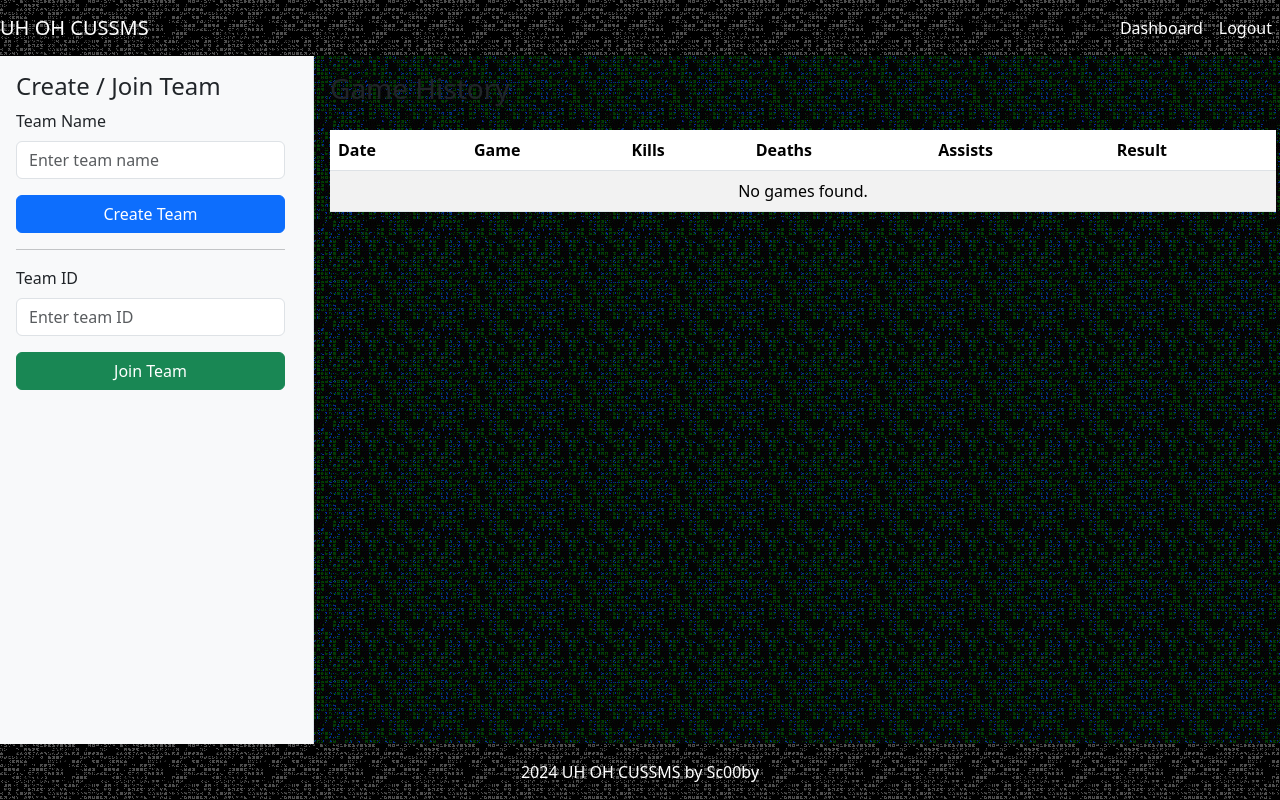
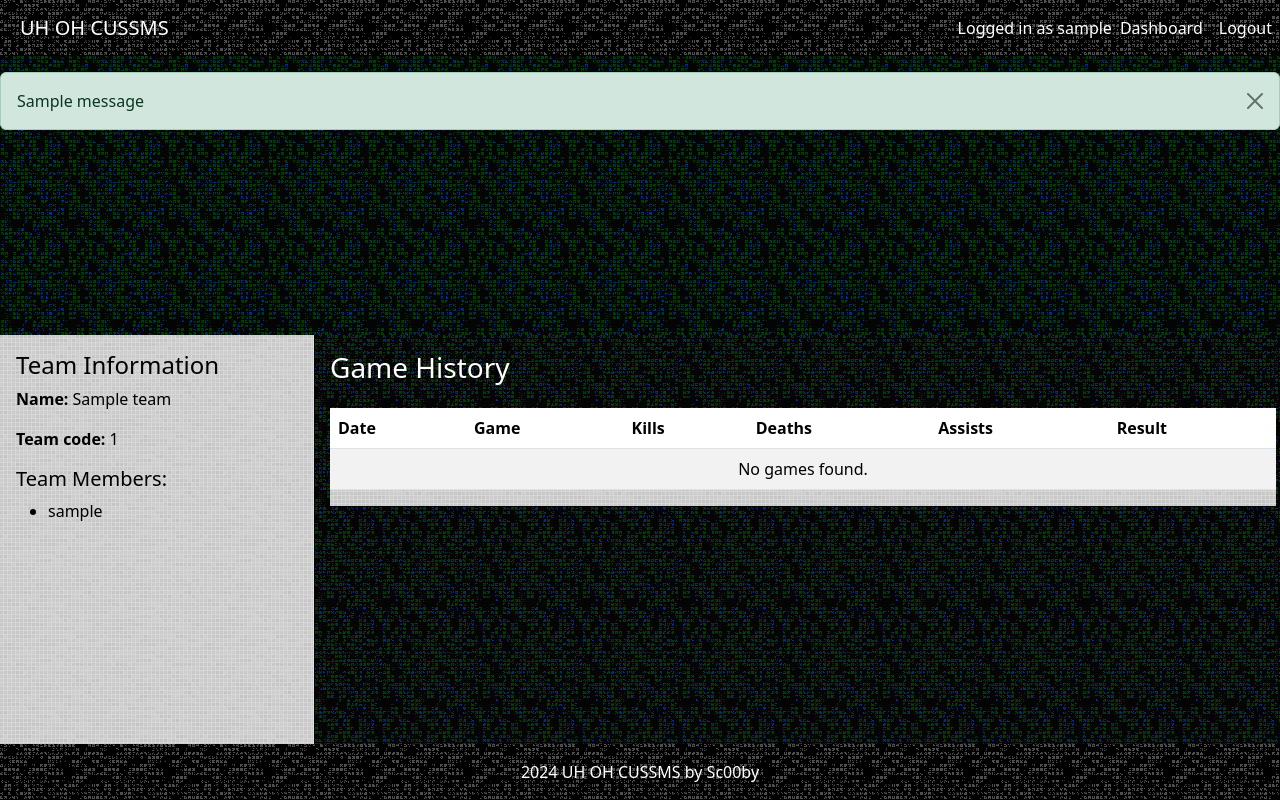
Before and after one commit to Aeconomy7/uhohcustoms, a Flask app: page /dashboard in a window 1280 px wide. Run offline with Flask 3, Linux system fonts and the light colour scheme; the visitor is signed in with stand-in values (Sample User, id 1); tables that the repository leaves empty hold one stand-in row (values such as "Sample post"); one stand-in notice (Sample message) is shown; data that the repository does not hold is empty; some libraries are stand-ins or nearby versions.

Commit message:
Implemented team join / create functionality and updated UI

```diff
--- a/app.py
+++ b/app.py
@@ -268,6 +268,9 @@ def create_team():
 		if not team_name:
 			raise ValueError("Team name cannot be empty.")
 
+		if session['team'] != 'None':
+			raise ValueError("You cannot create a team if you have already joined a team.")
+
 		if CUSTOMS_DB.check_if_team_exists_by_team_name(team_name) != None:
 			raise ValueError("Team name already exists.")
 
@@ -277,17 +280,19 @@ def create_team():
 		if not CUSTOMS_DB.register_team(team_name, team_uuid):
 			raise ValueError("Failed to create team.")
 
-		flash("Successfully created team!")
+		flash("Successfully created team!", 'success')
 
-		return jsonify({'status': 'Successfully created team'}), 201
+		#return jsonify({'status': 'Successfully created team'}), 201
 
 	except ValueError as e:
 		flash(str(e), 'danger')
-		return jsonify({'status': 'Failed to create team'}), 400
+		#return jsonify({'status': 'Failed to create team'}), 400
 
 	except Exception as e:
 		flash('An unexpected error occurred. Please try again.', 'danger')
-		return jsonify({'status': 'Unexpected error'}), 500
+		#return jsonify({'status': 'Unexpected error'}), 500
+
+	return redirect(url_for('dashboard'))
 
 
 # Join team
@@ -301,52 +306,60 @@ def join_team():
 		if 'username' not in session:
 			raise ValueError("Invalid session.")
 
+		if session['team'] != 'None':
+			raise ValueError("Already joined a team.")
+
 		username = session['username']
 
-		if not team_code:
+		if not team_uuid:
 			raise ValueError("Team code cannot be empty.")
 
-		team = CUSTOMS_DB.check_if_team_exists_by_team_uuid(team_code)
+		team = CUSTOMS_DB.check_if_team_exists_by_team_uuid(team_uuid)
 
 		if team == None:
 			raise ValueError("Team code is invalid.")
 
 		if not CUSTOMS_DB.join_user_to_team(username, team_uuid):
-			raise ValueError("Failed to create team.")
+			raise ValueError("Failed to join team.")
 
-		flash(f"Successfully joined team {team[1]}!")
+		flash(f"{username} successfully joined {team[1]}!", 'success')
+		session['team'] = team_uuid
 
-		return jsonify({'status': 'Successfully joined team'}), 200
+		#return jsonify({'status': 'Successfully joined team'}), 200
 
 	except ValueError as e:
 		flash(str(e), 'danger')
-		return jsonify({'status': 'Failed to join team'}), 400
+		#return jsonify({'status': 'Failed to join team'}), 400
 
 	except Exception as e:
 		flash('An unexpected error occurred. Please try again.', 'danger')
-		return jsonify({'status': 'Unexpected error'}), 500
+		#return jsonify({'status': 'Unexpected error'}), 500
 
+	return redirect(url_for('dashboard'))
 
 # Login
 @app.route('/login', methods=['GET','POST'])
 @auth.login_required
 def login():
 	if request.method == 'POST':
-		username = request.form['username']
+		email = request.form['email']
 		password = request.form['password']
 
-		user = CUSTOMS_DB.get_user_by_username(username)
+		user = CUSTOMS_DB.get_user_by_email(email)
 
 		if user	and check_password_hash(user[2], password):
 			session['user_id'] = user[0]
 			session['username'] = user[1]
+			session['email'] = user[3]
+			session['team'] = user[4]
 			return redirect(url_for('dashboard'))
 		else:
-			return jsonify({'status': 'Invalid username or password'}), 403
+			return jsonify({'status': 'Invalid email or password'}), 403
 
 	return render_template('login.html', username=session.get('username'))
 
 
+# Logout
 @app.route('/logout', methods=['GET'])
 def logout():
 	session.clear()
@@ -361,15 +374,30 @@ def dashboard():
 	if 'user_id' not in session:
 		return redirect(url_for('login'))
 
-	user_id = session['user_id']
 
-	user = CUSTOMS_DB.get_user_by_id(user_id)
-	games = []
+	teams = {}
+	games = {}
+	user = {
+		'user_id': 	session['user_id'],
+		'username':	session['username'],
+		'email':	session['email'],
+		'team':		session['team']
+	}
 
-	if user[4] != 'None':
-		games = CUSTOMS_DB.get_game_history_by_team_id(user[4])
+	if user['team'] != 'None':
+		games = CUSTOMS_DB.get_game_history_by_team_uuid(user['team'])
+		teams = {
+			'members': CUSTOMS_DB.get_users_by_team_uuid(user['team']),
+			'team_name': CUSTOMS_DB.get_team_by_team_uuid(user['team'])[1],
+			'team_uuid': user['team']
+		}
 
-	return render_template('dashboard.html', USER_DATA=user, GAMES_DATA=games, username=session.get('username'))
+	print(f"[?] Rendering dashboard with the following: ")
+	print(f"	|-> user:  {user}")
+	print(f"	|-> teams: {teams}")
+	print(f"	|-> games: {games}")
+
+	return render_template('dashboard.html', USER_DATA=user, GAMES_DATA=games, TEAM_DATA=teams, username=session.get('username'))
 
 
 
--- a/db/customsdb.py
+++ b/db/customsdb.py
@@ -62,6 +62,25 @@ class CustomsDbHandler:
 		except Error as e:
 			print(f"[!] __create_users_table {e}")
 			return False
+
+
+	def get_team_by_team_uuid(self, team_uuid):
+		sql_query = "SELECT * FROM teams WHERE team_uuid = ?;"
+
+		try:
+			cursor = self.__conn.cursor()
+			cursor.execute(sql_query, (str(team_uuid),))
+			row = cursor.fetchone()
+			if row is None:
+				print(f"[-] Team with UUID {team_uuid} does not exist")
+				return None
+			else:
+				print(f"[+] Team with UUID {team_uuid} exists :)")
+				return row
+		except Error as e:
+			print(f"[!] get_user_by_id: {e}")
+			return None
+
 
 
 	def check_if_team_exists_by_team_name(self, team_name):
@@ -170,6 +189,41 @@ class CustomsDbHandler:
 				return row
 		except Error as e:
 			print(f"[!] get_user_by_username: {e}")
+			return None
+
+	def get_user_by_email(self, email):
+		sql_query = "SELECT * FROM users WHERE email = ?;"
+
+		try:
+			cursor = self.__conn.cursor()
+			cursor.execute(sql_query, (email,))
+			row = cursor.fetchone()
+			if row is None:
+				print(f"[-] User with email {email} does not exist")
+				return None
+			else:
+				print(f"[+] User with email {email} exists :)")
+				return row
+		except Error as e:
+			print(f"[!] get_user_by_email: {e}")
+			return None
+
+
+	def get_users_by_team_uuid(self, team_uuid):
+		sql_query = "SELECT username FROM users WHERE team_uuid = ?;"
+
+		try:
+			cursor = self.__conn.cursor()
+			cursor.execute(sql_query, (str(team_uuid),))
+			row = cursor.fetchall()
+			if row is None:
+				print(f"[-] Team with uuid {str(team_uuid)} has no users")
+				return None
+			else:
+				print(f"[+] Team with uuid {str(team_uuid)} exists with {str(len(row))} users! :)")
+				return row
+		except Error as e:
+			print(f"[!] get_users_by_team_uuid: {e}")
 			return None
 
 
@@ -413,18 +467,18 @@ class CustomsDbHandler:
 			print(f"[!] get_game_history_by_game_id: {e}")
 			return None
 
-	def get_game_history_by_team_id(self, team_id):
+	def get_game_history_by_team_uuid(self, team_uuid):
 		sql_query = "SELECT * FROM game_history WHERE team_id = ?;"
 
 		try:
 			cursor = self.__conn.cursor()
-			cursor.execute(sql_query, (team_id,))
+			cursor.execute(sql_query, (team_uuid,))
 			row = cursor.fetchall()
 			if row is None:
 				print("[-] Could not find any game history :(")
 				return None
 			else:
-				print("[+] Found {str(len(row))} game(s) history for team {team_id} :D")
+				print("[+] Found {str(len(row))} game(s) history for team {team_uuid} :D")
 				return row
 		except Error as e:
 			print(f"[!] get_game_history_by_team_id: {e}")
--- a/static/css/style.css
+++ b/static/css/style.css
@@ -3,6 +3,7 @@ html, body {
 	height: 100%;
 	margin: 0;
 	overflow: hidden; /* Prevent any scrolling */
+	background-color: #333333;
 }
 
 /* Ensure no padding in container-fluid sections */
@@ -25,6 +26,12 @@ html, body {
 	text-align: center;
 }
 
+.navbar-text {
+	display: flex;
+	align-items: center; /* Center vertically */
+	margin-bottom: 0;   /* Remove any default margin */
+	color: white;
+}
 
 .px-bg-dark {
 	background-image: url("../img/px_bg_dark.png");
@@ -35,31 +42,37 @@ html, body {
 .px-bg-darkblue {
 	background-image: url("../img/px_bg_darkblue.png");
 	background-repeat: repeat;
+	color: white;
 }
 
 .px-bg-darkpink {
 	background-image: url("../img/px_bg_darkpink.png");
 	background-repeat: repeat;
+	color: yellow;
 }
 
 .px-bg-darkgreenblue {
 	background-image: url("../img/px_bg_darkgreenblue.jpg");
 	background-repeat: repeat;
+	color: white;
 }
 
 .px-bg-inverted {
 	background-image: url("../img/px_bg_inverted.png");
 	background-repeat: repeat;
+	color: black;
 }
 
 .px-bg-lightcyan {
 	background-image: url("../img/px_bg_lightcyan.png");
 	background-repeat: repeat;
+	color: black;
 }
 
 .px-bg-selected {
 	background-image: url("../img/px_bg_selected.png");
 	background-repeat: repeat;
+	color: black;
 }
 
 tr.ORDER {
--- a/templates/base.html
+++ b/templates/base.html
@@ -11,7 +11,7 @@
 <body class="d-flex flex-column vh-100">
 	<nav class="navbar navbar-expand-lg px-bg-dark">
 		<div class="container-fluid">
-			<a class="navbar-brand" href="{{ url_for('index') }}" style="color: white;">UH OH CUSSMS</a>
+			<a class="navbar-brand" href="{{ url_for('index') }}" style="color: white; padding-left: 20px;">UH OH CUSSMS</a>
 			<button class="navbar-toggler" type="button" data-bs-toggle="collapse" data-bs-target="#navbarNav" aria-controls="navbarNav" aria-expanded="false" aria-label="Toggle navigation">
 				<span class="navbar-toggler-icon"></span>
 			</button>
--- a/templates/dashboard.html
+++ b/templates/dashboard.html
@@ -3,9 +3,35 @@
 {% block content %}
 <div class="container-fluid vh-100">
 	<div class="row h-100">
+
+		<!-- Alert messages -->
+		{% with messages = get_flashed_messages(with_categories=true) %}
+			{% if messages %}
+				<div class="container mt-3">
+				{% for category, message in messages %}
+					<div class="alert alert-{{ category }} alert-dismissible fade show" role="alert">
+						{{ message }}
+						<button type="button" class="btn-close" data-bs-dismiss="alert" aria-label="Close"></button>
+					</div>
+				{% endfor %}
+				</div>
+			{% endif %}
+		{% endwith %}
+
 		<!-- Sidebar: Create/Join Team -->
-        <div class="col-md-3 bg-light border-end">
+		<div class="col-md-3 bg-light border-end px-bg-inverted">
 			<div class="p-3">
+			{% if TEAM_DATA %}
+				<h4>Team Information</h4>
+				<p><strong>Name:</strong> {{ TEAM_DATA.team_name }}</p>
+				<p><strong>Team code:</strong> {{ TEAM_DATA.team_uuid }}</p>
+				<h5>Team Members:</h5>
+				<ul>
+				{% for member in TEAM_DATA.members %}
+					<li>{{ member[0] }}</li>
+				{% endfor %}
+				</ul>
+			{% else %}
 				<h4>Create / Join Team</h4>
 				<form action="{{ url_for('create_team') }}" method="post" class="mb-3">
 					<div class="mb-3">
@@ -19,18 +45,19 @@
 
 				<form action="{{ url_for('join_team') }}" method="post">
 					<div class="mb-3">
-                        <label for="joinTeamId" class="form-label">Team ID</label>
-                        <input type="text" name="team_id" id="joinTeamId" class="form-control" placeholder="Enter team ID" required>
+						<label for="joinTeamId" class="form-label">Team Code</label>
+						<input type="text" name="team_code" id="joinTeamId" class="form-control" placeholder="Enter team code" required>
 					</div>
 					<button type="submit" class="btn btn-success w-100">Join Team</button>
 				</form>
+			{% endif %}
 			</div>
 		</div>
 
 		<!-- Main Content: Game History -->
-        <div class="col-md-9 p-3">
+		<div class="col-md-9 p-3 px-bg-darkgreenblue">
 			<h3 class="mb-4">Game History</h3>
-            <div class="table-responsive">
+			<div class="table-responsive px-bg-inverted">
 				<table class="table table-striped">
 					<thead>
 						<tr>
--- a/templates/index.html
+++ b/templates/index.html
@@ -3,8 +3,9 @@
 {% block content %}
 <div class="d-flex justify-content-center align-items-center vh-100">
 	<div class="card p-4 shadow text-center px-bg-inverted" style="padding: 10px;">
-		<h1>Welcome to uhohcustoms!</h1>
-		<p>Created by Sc00by</p>
+		<h1>Welcome to UH OH CUSSMS!!</h1>
+		<img src="{{ url_for('static', filename='img/wukong_ahri_min.png') }}">
+		<p>Archive you and your friends League of Legends customs game data!</p>
 	</div>
 </div>
 {% endblock %}
--- a/templates/login.html
+++ b/templates/login.html
@@ -2,12 +2,12 @@
 
 {% block content %}
 <div class="d-flex justify-content-center align-items-center vh-100">
-	<div class="card p-4 shadow bg-inverted" style="width: 100%; max-width: 400px;">
+	<div class="card p-5 shadow px-bg-inverted" style="width: 100%; max-width: 400px;">
 		<h3 class="text-center mb-4">Login</h3>
 		<form action="{{ url_for('login') }}" method="post">
 			<div class="mb-3">
-				<label for="username" class="form-label">Username</label>
-				<input type="text" id="username" name="username" class="form-control" required>
+				<label for="email" class="form-label">Email</label>
+				<input type="text" id="email" name="email" class="form-control" required>
 			</div>
 			<div class="mb-3">
 				<label for="password" class="form-label">Password</label>
--- a/templates/register_user.html
+++ b/templates/register_user.html
@@ -2,7 +2,7 @@
 
 {% block content %}
 <div class="d-flex justify-content-center align-items-center vh-100">
-	<div class="card p-4 shadow bg-inverted" style="width: 100%; max-width: 400px;">
+	<div class="card p-5 shadow px-bg-inverted" style="width: 100%; max-width: 400px;">
 		<h3 class="text-center mb-4">Register</h3>
 		<form action="{{ url_for('register_user') }}" method="post">
 			<div class="mb-3">
```
Also changed, not shown: static/img/wukong_ahri_min.png (added). Lines whose indentation alone changed are shown as unchanged.
